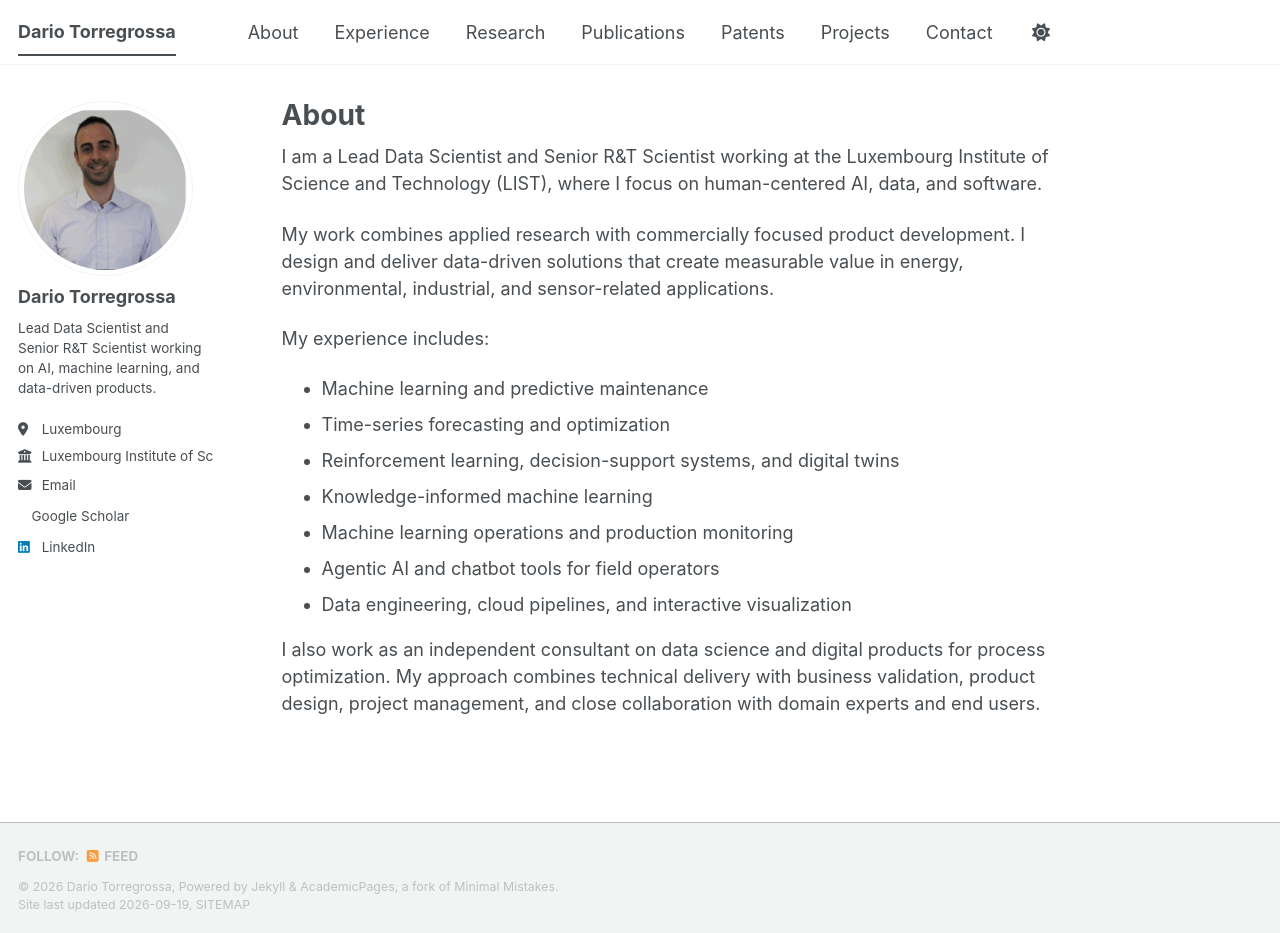
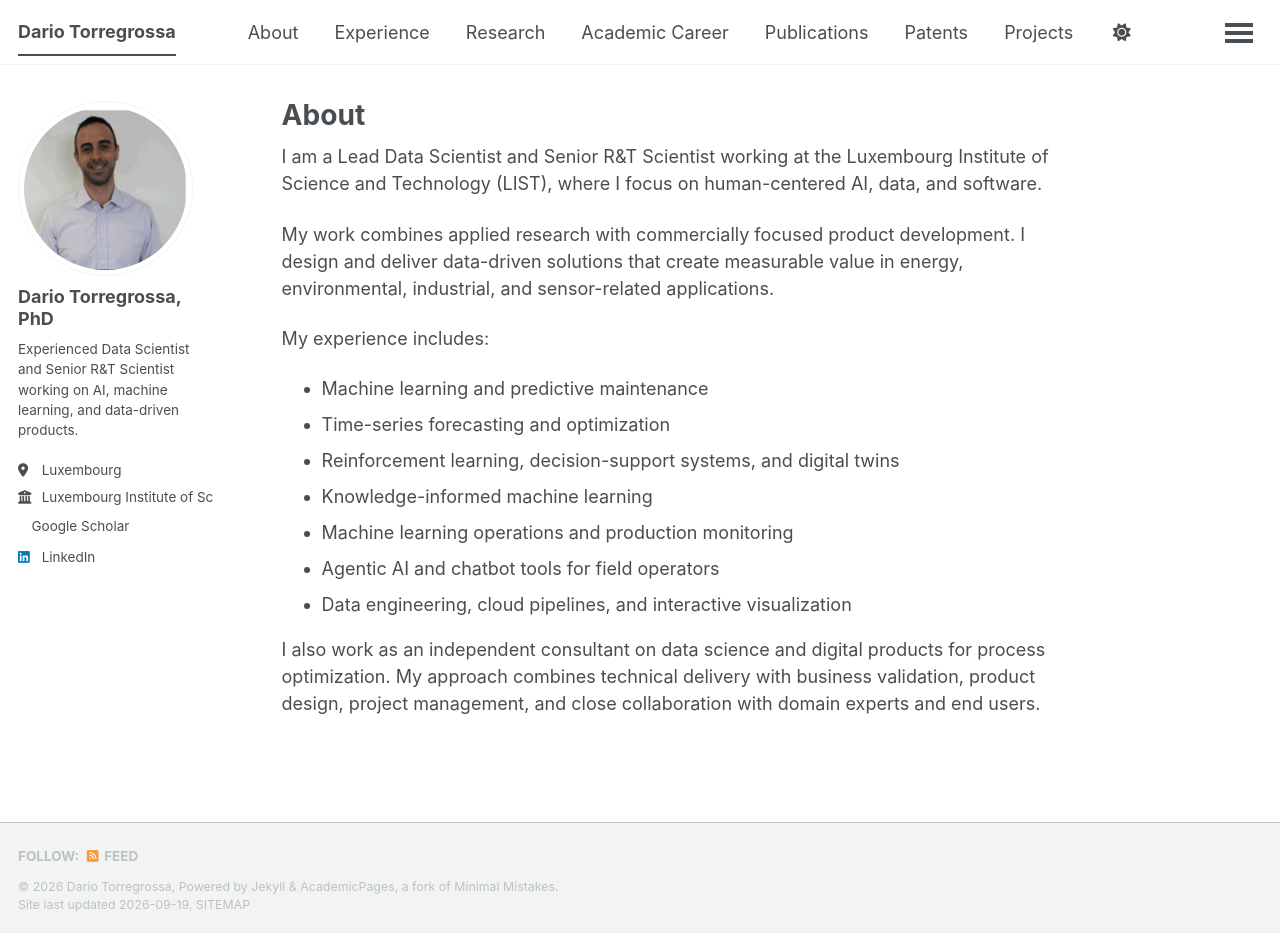
Before and after one commit to dario-torregrossa-private/curriculum, a Jekyll site: the page built from _pages/about.md, in a window 1280 px wide and 933 px high. Built offline with Jekyll 4.4.1, drawn with Linux system fonts in a browser that asks for light colours; a style sheet for code colours, icons or effects is not loaded.

Commit message:
updated academic career info

```diff
--- a/_config.yml
+++ b/_config.yml
@@ -24,13 +24,12 @@ repository               : "dario-torregrossa-private/curriculum"
 author:
   # Biographic information
   avatar           : "profile.png"
-  name             : "Dario Torregrossa"
+  name             : "Dario Torregrossa, PhD"
   pronouns         : # example: "she/her"
-  bio              : "Lead Data Scientist and Senior R&T Scientist working on AI, machine learning, and data-driven products."
+  bio              : "Experienced Data Scientist and Senior R&T Scientist working on AI, machine learning, and data-driven products."
   location         : "Luxembourg"
   employer         : "Luxembourg Institute of Science and Technology (LIST)"
   uri              : # URL
-  email            : "dariotorregrossa@gmail.com"
 
   # Academic websites
   academia         : # URL
--- a/_data/navigation.yml
+++ b/_data/navigation.yml
@@ -17,6 +17,9 @@ main:
   - title: "Research"
     url: /research/
 
+  - title: "Academic Career"
+    url: /academic-career/
+
   - title: "Publications"
     url: /publications/
 
```
Also changed, not shown: _pages/academic-career.md (added, +50 -0 lines).
